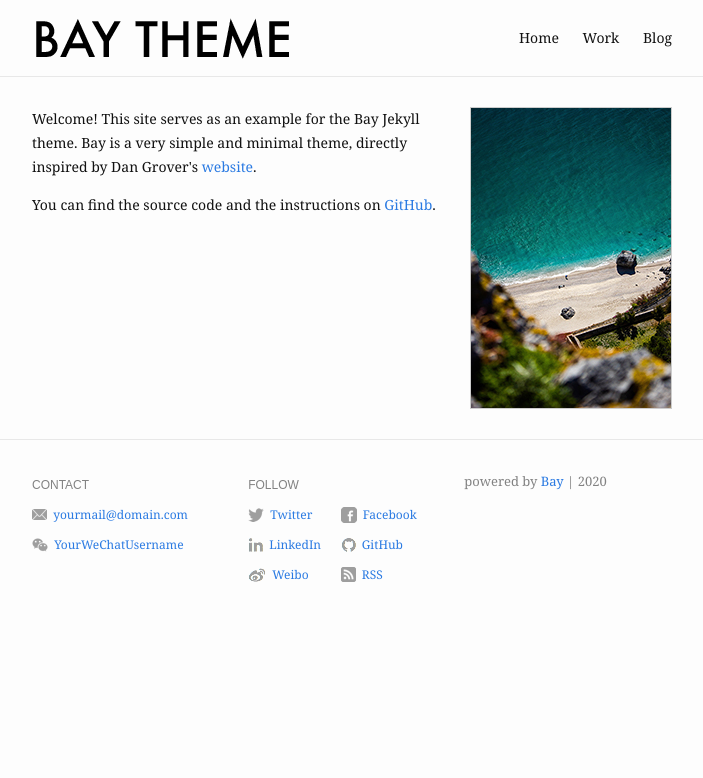
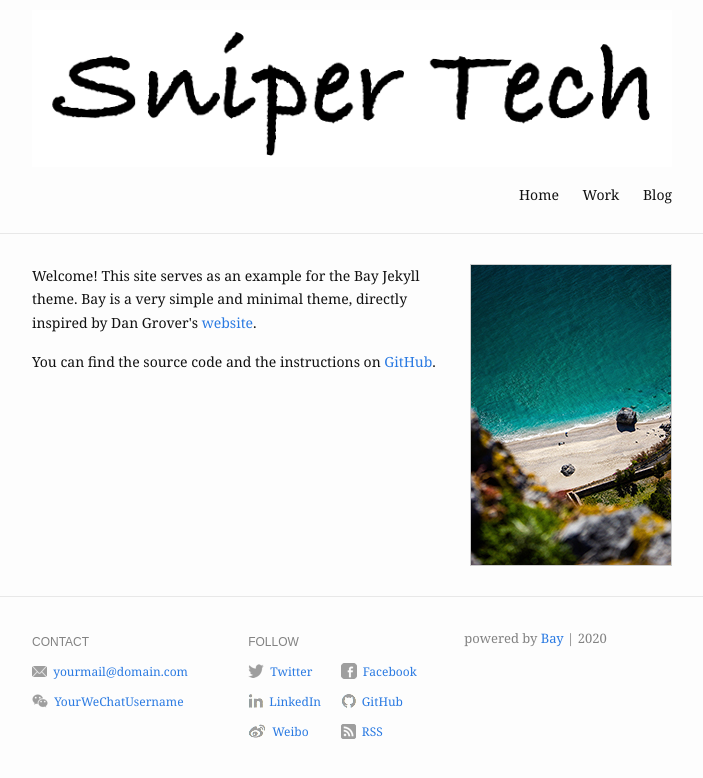
Before and after one commit to albert97/Snippet_Tech, a Jekyll site: the page built from index.md, in a window 1280 px wide. Shown: the top 778 px of the page, without its empty margins (288-991 px from the left). Built offline with Jekyll 4.4.1, drawn with Linux system fonts in a browser that asks for light colours.

Commit message:
Update header.html

```diff
--- a/_includes/header.html
+++ b/_includes/header.html
@@ -1,7 +1,7 @@
 <header class="site-header">
   <div class="wrapper">
     <a class="site-title" href="{{ "" | prepend: site.baseurl | prepend: site.url }}/">
-      <img src="{{ "/assets/img/title@2x.png" | absolute_url }}" alt="{{ site.title }}" />
+      <img src="{{ "/assets/img/SinperTechTitle.png" | absolute_url }}" alt="{{ site.title }}" />
     </a>
 
     <nav class="site-nav">
```
